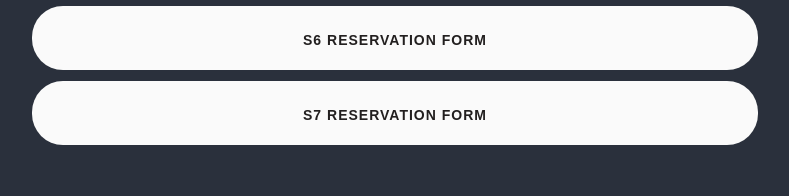
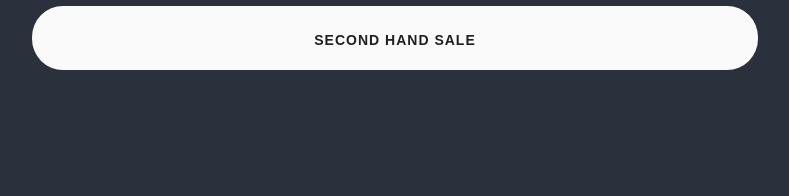
Before and after one commit to pc-kirchberg/PCBio, a plain HTML site: page index.html in a window 1280 px wide. Shown: the part 703-899 px from the top of the page, without its empty margins (245-1034 px from the left). After the commit the page ends 841 px from the top, so only its background shows below. Drawn offline with Linux system fonts and the light colour scheme; some icons are missing; a web font is replaced by a local one.

Commit message:
new link

```diff
--- a/index.html
+++ b/index.html
@@ -113,14 +113,8 @@
 			</div>
 			<div class="pb-linkbox pb-desktop-list-small-rnd pb-mobile-list-small-rnd bt-2 mb-2 col-md-12 col-12">
 				<div class="pb-linkbox-inner pc-boxcolor rounded p-2 row ml-0 mr-0 ">
-					<a href="https://forms.office.com/e/A61pqjvDzv" rel="nopener" target="_blank" class="d-block w-100 h-100" title="S6 Reservation Form"><div class="pb-placeholder-desktop pb-placeholder-mobile bg-lightgray"><i class="far fa-image" aria-hidden="true"></i></div></a>
-					<a class="pb-linktitle d-block pc-linkcolor text-center font-weight-bold text-uppercase mt-0 col-12 align-self-center" href="https://forms.office.com/e/A61pqjvDzv" rel="external nofollow" target="_blank">S6 Reservation Form</a>
-				</div>
-			</div>
-			<div class="pb-linkbox pb-desktop-list-small-rnd pb-mobile-list-small-rnd bt-2 mb-2 col-md-12 col-12">
-				<div class="pb-linkbox-inner pc-boxcolor rounded p-2 row ml-0 mr-0 ">
-					<a href="https://forms.office.com/e/FxFm4KYqLV" rel="nopener" target="_blank" class="d-block w-100 h-100" title="S7 Reservation Form"><div class="pb-placeholder-desktop pb-placeholder-mobile bg-lightgray"><i class="far fa-image" aria-hidden="true"></i></div></a>
-					<a class="pb-linktitle d-block pc-linkcolor text-center font-weight-bold text-uppercase mt-0 col-12 align-self-center" href="https://forms.office.com/e/FxFm4KYqLV" rel="external nofollow" target="_blank">S7 Reservation Form</a>
+					<a href="https://forms.office.com/e/HRBPcPk77u" rel="nopener" target="_blank" class="d-block w-100 h-100" title="Second Hand Sale"><div class="pb-placeholder-desktop pb-placeholder-mobile bg-lightgray"><i class="far fa-image" aria-hidden="true"></i></div></a>
+					<a class="pb-linktitle d-block pc-linkcolor text-center font-weight-bold text-uppercase mt-0 col-12 align-self-center" href="https://forms.office.com/e/HRBPcPk77u" rel="external nofollow" target="_blank">Second Hand Sale</a>
 				</div>
 			</div>
 		</div>
```
